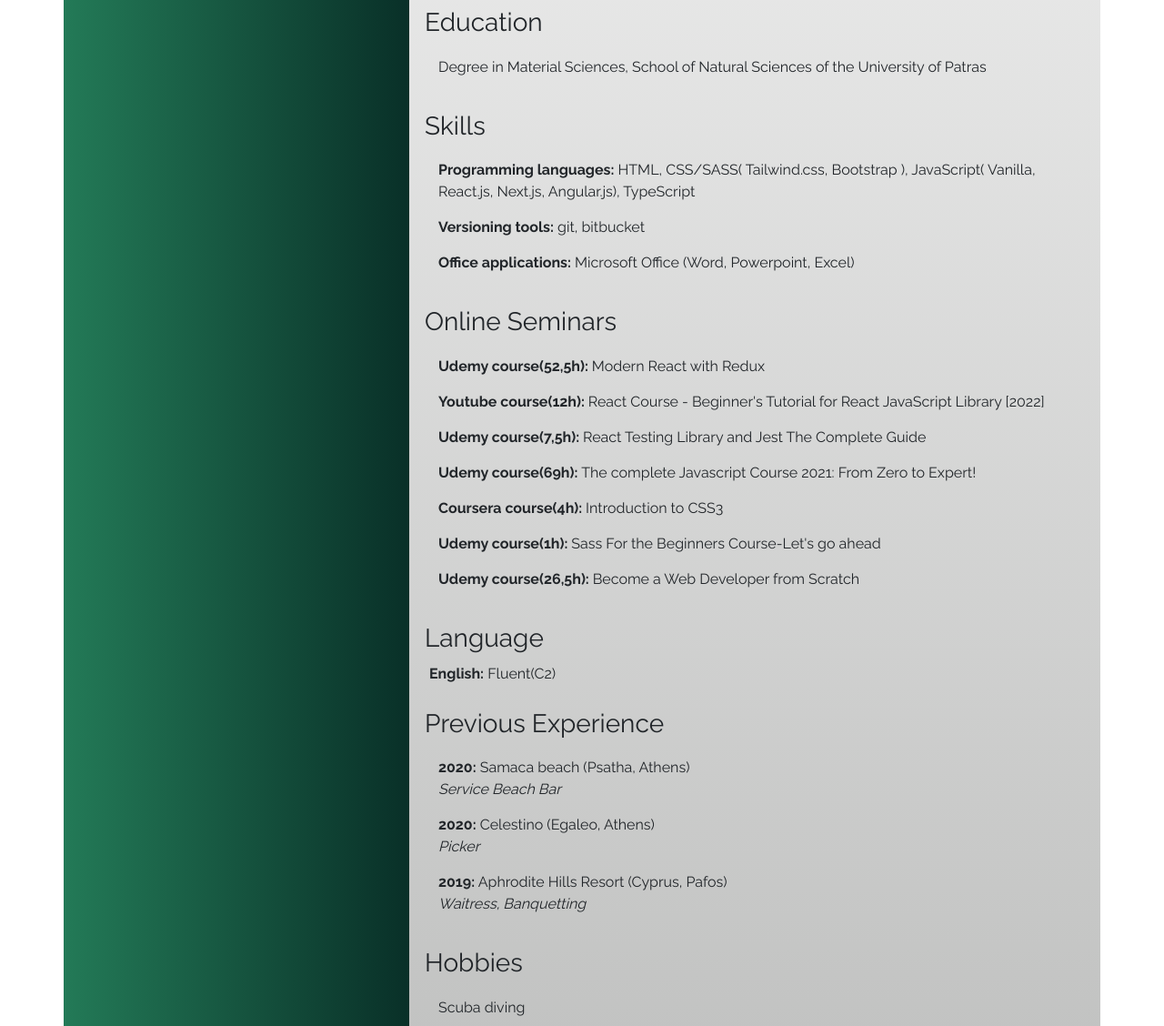
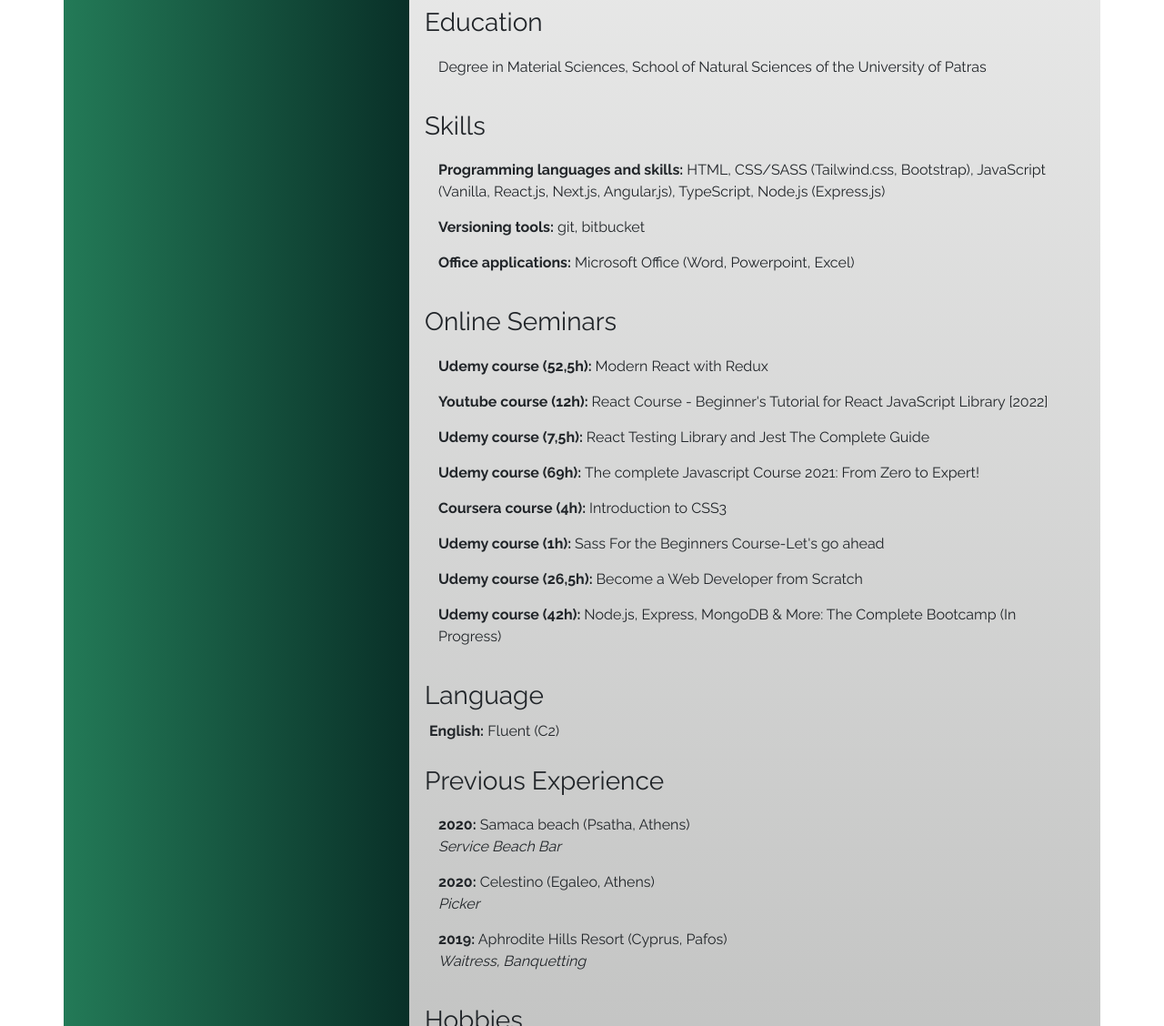
Before and after one commit to todorito/my-cv, a plain HTML site: page index.html in a window 1280 px wide. Shown: the part 805-1933 px from the top of the page at 91% size. Drawn offline with Linux system fonts and the light colour scheme.

Commit message:
Updated cv

```diff
--- a/index.html
+++ b/index.html
@@ -57,7 +57,7 @@
                     <ul class="list">
                         <li><b>November 2021 - December 2023:</b> Advantage FSE<br />
                             <i>Software Developer</i>
-                            <p>I worked as a Frontend developer, using CSS, JavaScript(Angular.js) and HTML. I also
+                            <p>I worked as a Frontend developer, using CSS, JavaScript (Angular.js) and HTML. I also
                                 found
                                 interest in developing user interfaces having web accessibility in mind.</p>
                             <ul class="list-style-bullet">
@@ -113,9 +113,9 @@
                     <h3 class="heading">Skills</h3>
                     <ul class="list">
                         <li>
-                            <b>Programming languages:</b> HTML, CSS/SASS( Tailwind.css, Bootstrap ), JavaScript(
-                            Vanilla, React.js, Next.js,
-                            Angular.js), TypeScript
+                            <b>Programming languages and skills:</b> HTML, CSS/SASS (Tailwind.css, Bootstrap),
+                            JavaScript (Vanilla, React.js, Next.js,
+                            Angular.js), TypeScript, Node.js (Express.js)
                         </li>
                         <li>
                             <b>Versioning tools:</b> git, bitbucket
@@ -128,21 +128,24 @@
                 <div>
                     <h3 class="heading">Online Seminars</h3>
                     <ul class="list">
-                        <li><b>Udemy course(52,5h): </b> Modern React with Redux</li>
-                        <li><b>Youtube course(12h): </b> React Course - Beginner's Tutorial for React JavaScript Library
+                        <li><b>Udemy course (52,5h): </b> Modern React with Redux</li>
+                        <li><b>Youtube course (12h): </b> React Course - Beginner's Tutorial for React JavaScript
+                            Library
                             [2022]</li>
-                        <li><b>Udemy course(7,5h): </b>React Testing Library and Jest The Complete Guide</li>
-                        <li><b>Udemy course(69h): </b> The complete Javascript Course 2021: From Zero to Expert!
+                        <li><b>Udemy course (7,5h): </b>React Testing Library and Jest The Complete Guide</li>
+                        <li><b>Udemy course (69h): </b> The complete Javascript Course 2021: From Zero to Expert!
                         </li>
-                        <li><b>Coursera course(4h): </b> Introduction to CSS3</li>
-                        <li><b>Udemy course(1h): </b> Sass For the Beginners Course-Let's go ahead</li>
-                        <li><b>Udemy course(26,5h): </b> Become a Web Developer from Scratch</li>
+                        <li><b>Coursera course (4h): </b> Introduction to CSS3</li>
+                        <li><b>Udemy course (1h): </b> Sass For the Beginners Course-Let's go ahead</li>
+                        <li><b>Udemy course (26,5h): </b> Become a Web Developer from Scratch</li>
+                        <li><b>Udemy course (42h): </b> Node.js, Express, MongoDB & More: The Complete Bootcamp (In
+                            Progress)</li>
                     </ul>
                 </div>
                 <div>
                     <h3 class="heading">Language</h3>
                     <p class="list">
-                        <b>English:</b> Fluent(C2)
+                        <b>English:</b> Fluent (C2)
                     </p>
                 </div>
                 <div>
```
